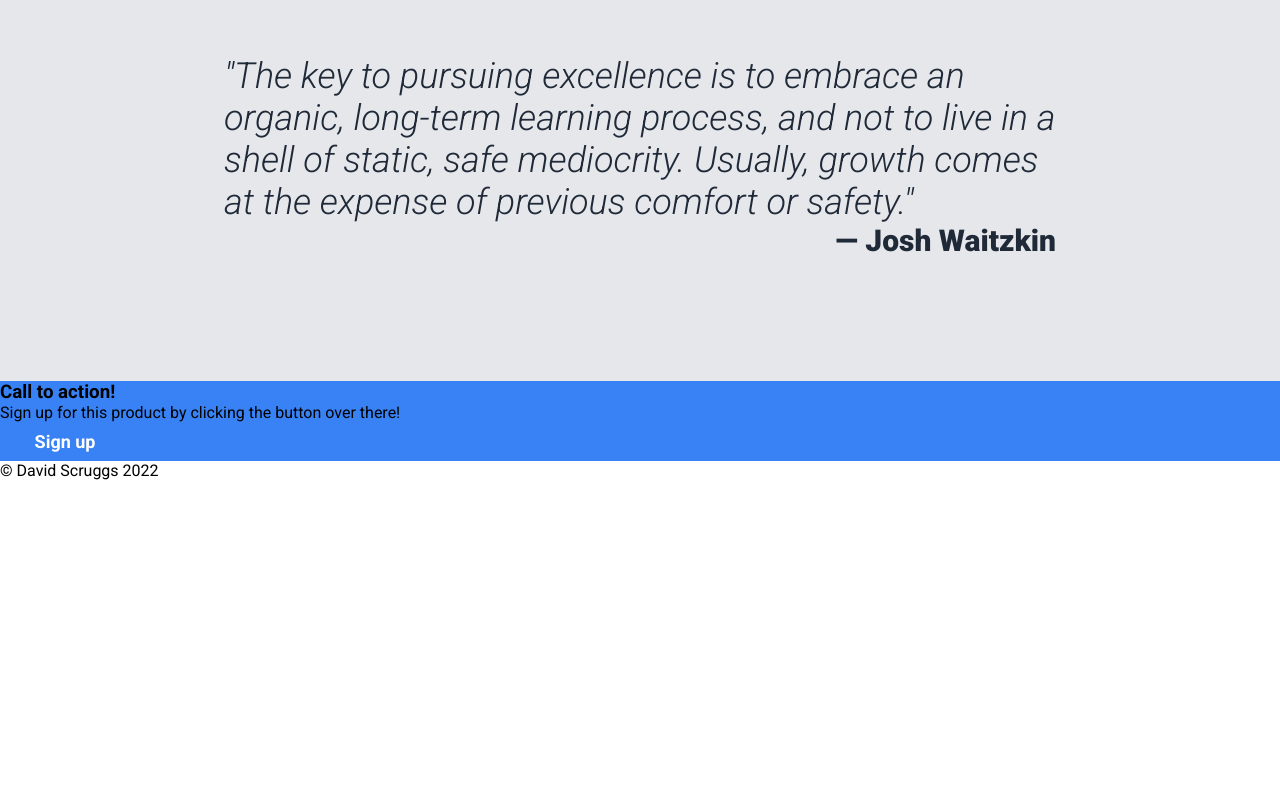
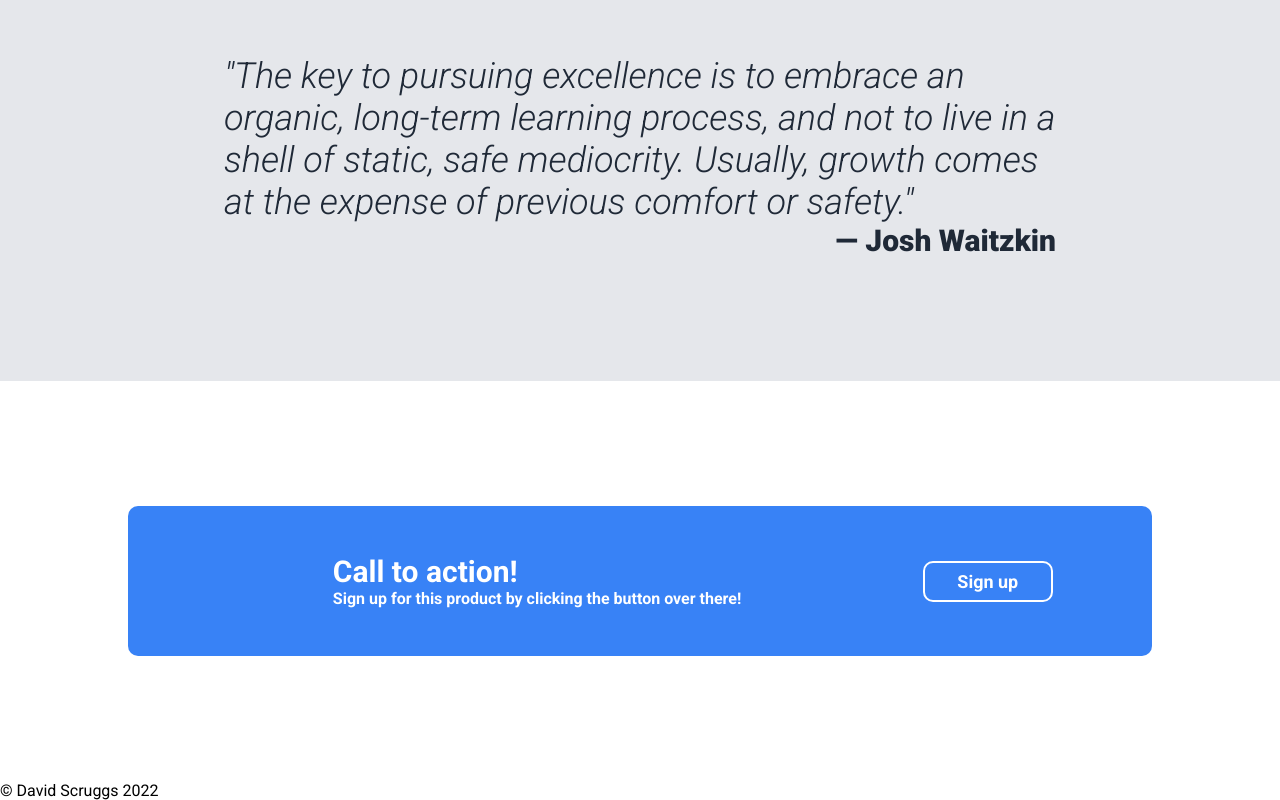
Before and after one commit to bscruggs99/landing-project, a plain HTML site: page index.html in a window 1280 px wide. Shown: the part 1104-1904 px from the top of the page. Before the commit the page ends 1584 px from the top, so only its background shows below. Drawn offline with Linux system fonts and the light colour scheme.

Commit message:
finished call to action section

```diff
--- a/index.html
+++ b/index.html
@@ -86,16 +86,17 @@
             </div>
         </div>
 
+        <div class="call-to-action">
         <div class="cta">
             <div class="call">
-                <h3>Call to action!</h3>
+                <h3 class="call-header">Call to action!</h3>
                 Sign up for this product by clicking the button over there!
             </div>
             <div class="call-button">
                 <button class="signup">Sign up</button>
             </div>
         </div>
-
+</div>
         <div class="footer">
             <div class="footer-text">
                 &copy David Scruggs 2022
--- a/style.css
+++ b/style.css
@@ -227,3 +227,55 @@ button, .cta {
     font-weight:900;
     font-size:30px;
 }
+
+.call-to-action {
+    width:100%;
+    height:400px;
+    display:flex;
+    align-items:center;
+}
+
+.cta {
+    display:flex;
+    width:80%;
+    border-radius:10px;
+    height:150px;
+    margin:0 auto;
+    align-items:center;
+}
+
+.call {
+    display:flex;
+    align-items:left;
+    flex-direction:column;
+width:50%;
+color:white;
+font-size:16px;
+font-weight:bold;
+
+padding:15px;
+padding-left:20%;
+
+}
+
+.call-header {
+    text-align:left;
+
+    font-size:30px;
+}
+
+.call-button {
+
+    width:25%;
+    height:100%;
+    text-align:center;
+    display:flex;
+    align-items:center;
+    justify-content:center;
+}
+
+.call-button .signup {
+
+    border:2px solid white;
+
+}
```
